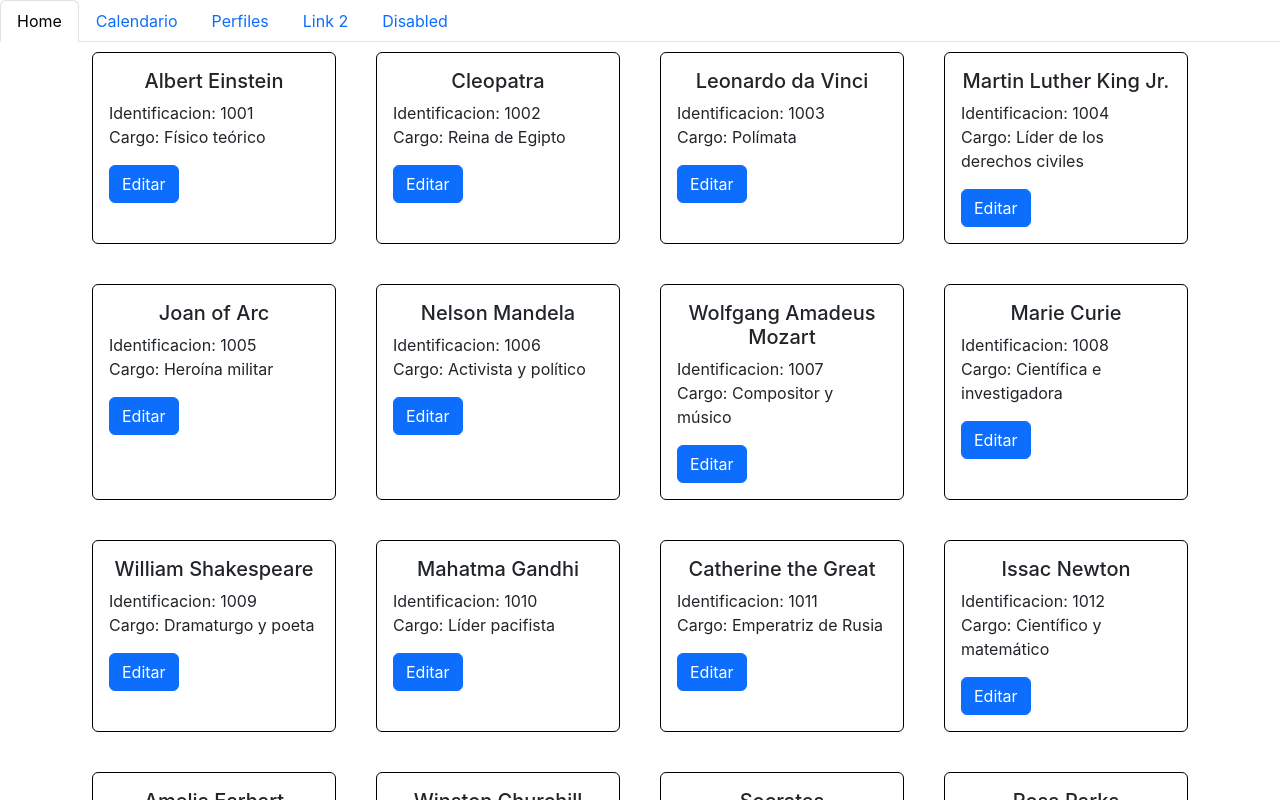
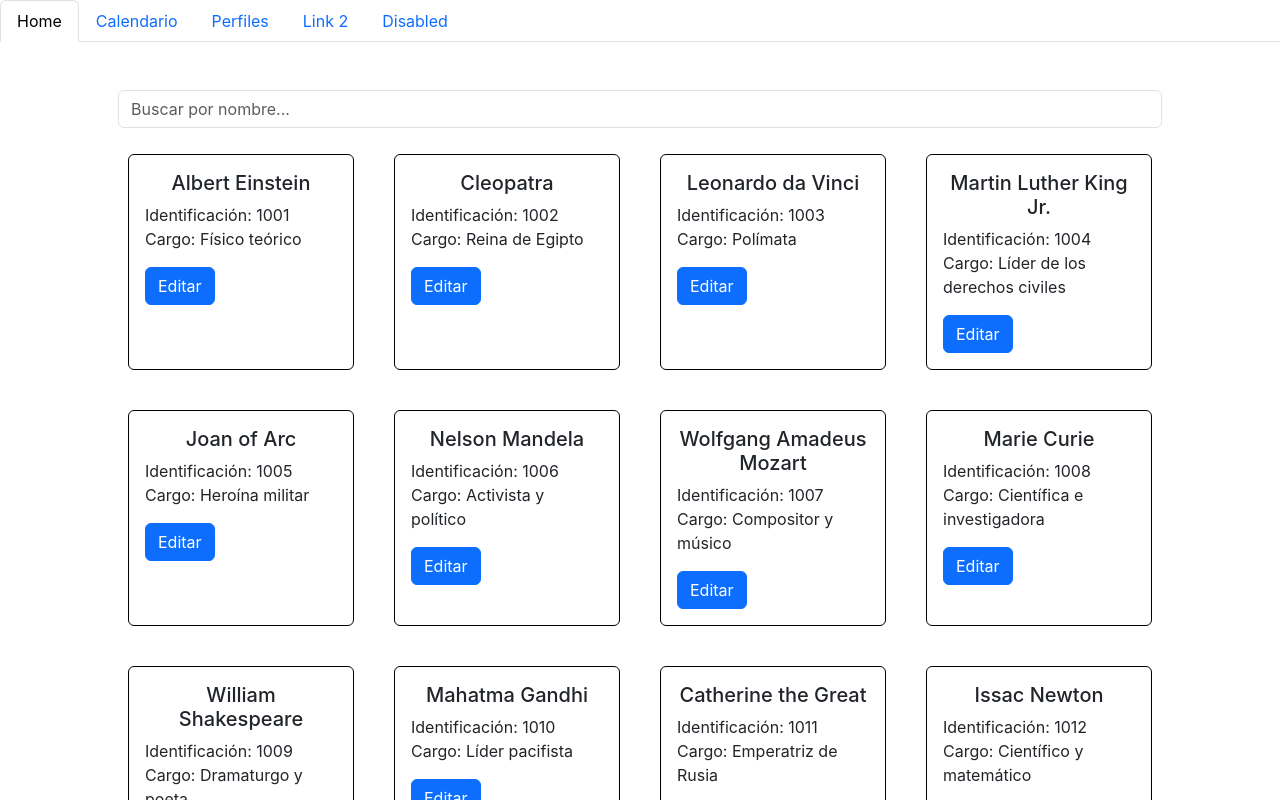
Before and after one commit to wavaronr/calendario, a React (Create React App) app: page /Perfiles in a window 1280 px wide. Shown: the top 800 px of the page. Built offline with nearby package versions, Linux system fonts and the light colour scheme; data requests are answered from the project's data file.

Commit message:
create input searcher

```diff
--- a/src/components/CardProfile.js
+++ b/src/components/CardProfile.js
@@ -4,6 +4,7 @@ import '../css/calendario.css';
 
 function CardProfile() {
   const [profiles, setProfiles] = useState([]);
+  const [searchTerm, setSearchTerm] = useState('');
 
   useEffect(() => {
     const fetchData = async () => {
@@ -13,30 +14,47 @@ function CardProfile() {
 
     fetchData();
   }, []);
-  console.log(profiles);
 
-  const cardsProfiles = profiles?.map(({ id, name, cargo }) => (
+  const filteredProfiles = profiles.filter((profile) =>
+    profile.name.toLowerCase().includes(searchTerm.toLowerCase())
+  );
+
+  const handleSearchChange = (e) => {
+    setSearchTerm(e.target.value);
+  };
+
+  const cardsProfiles = filteredProfiles.map(({ id, name, cargo }) => (
     <div className="card" key={'card-Profile' + { id }}>
       <div className="card-body" key={'card-body-Profile' + { id }}>
         <h5 className="card-title" key={'card-title-Profile' + { id }}>
           {name}
         </h5>
-        <p class="card-text " key={'card-text-Profile' + { id }}>
-          Identificacion: {id}
-          <br></br>
+        <p className="card-text" key={'card-text-Profile' + { id }}>
+          Identificación: {id}
+          <br />
           Cargo: {cargo}
         </p>
-        <button class="btn btn-primary">Editar</button>
+        <button className="btn btn-primary">Editar</button>
       </div>
     </div>
   ));
 
   return (
     <>
-      <div className="container">
+      <div className="container p-5">
+        <div className="mb-3">
+          <input
+            type="text"
+            className="form-control"
+            placeholder="Buscar por nombre..."
+            value={searchTerm}
+            onChange={handleSearchChange}
+          />
+        </div>
         <div className="card-profiles">{cardsProfiles}</div>
       </div>
     </>
   );
 }
+
 export default CardProfile;
```
